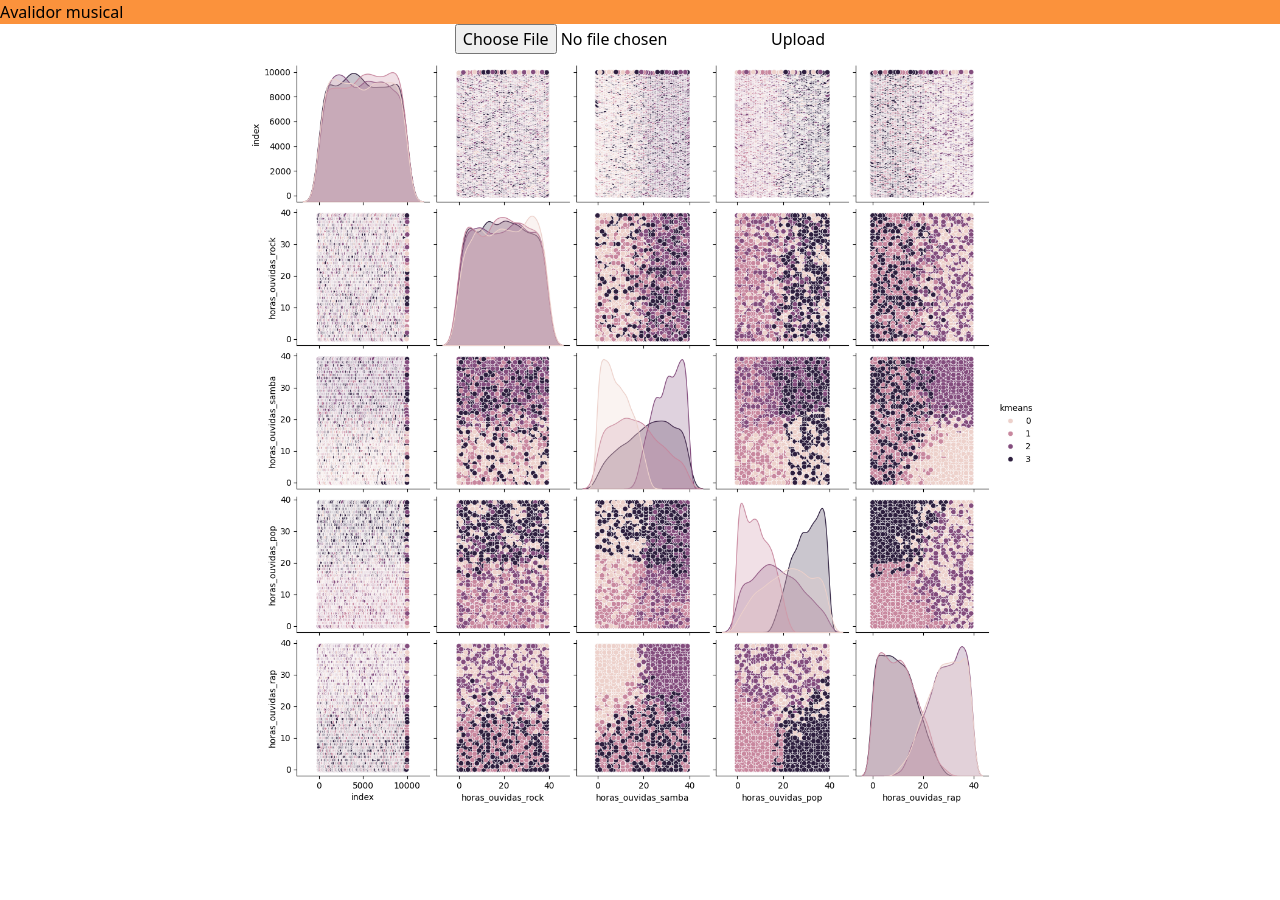
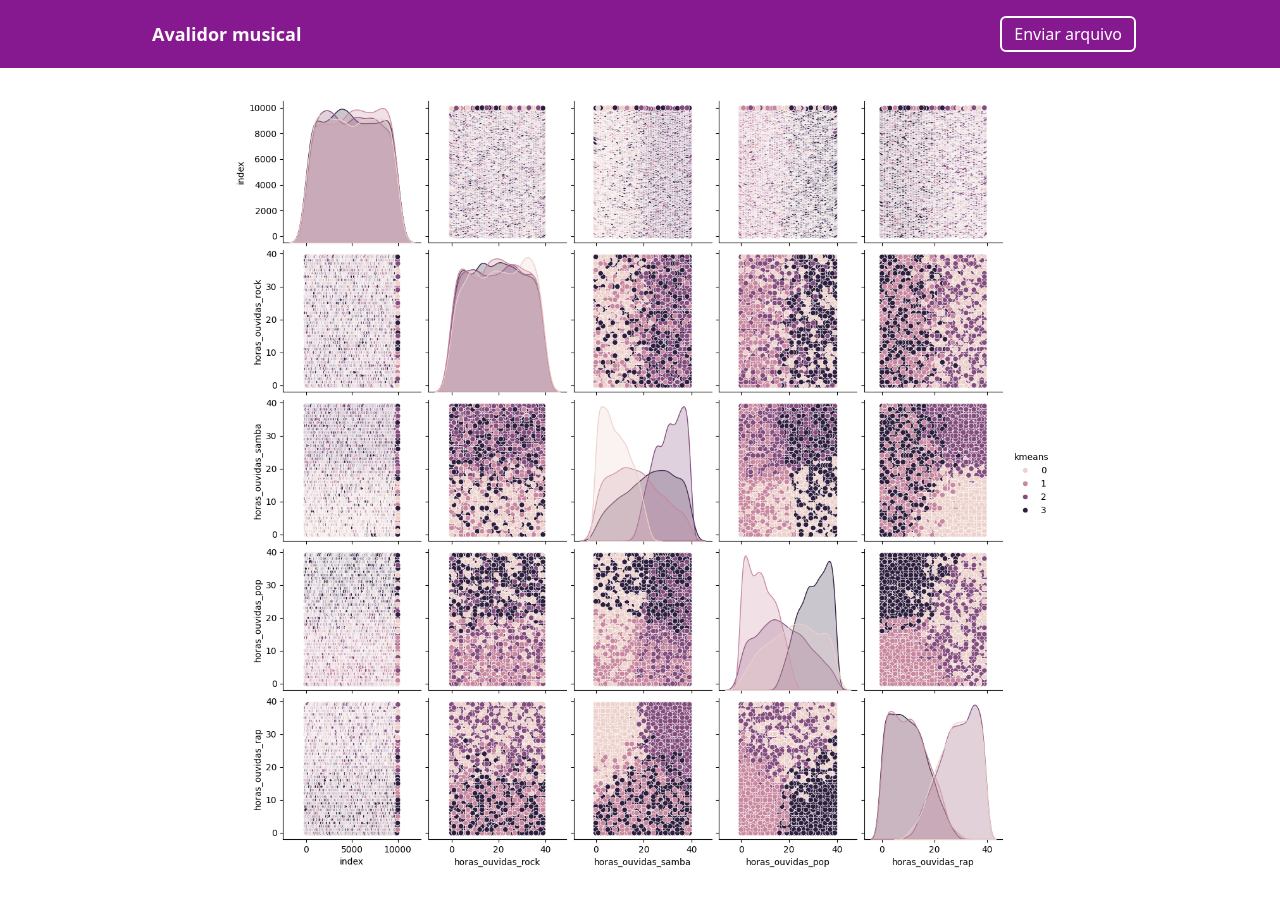
Before and after one commit to PyMarcus/music_appraiser, a Flask app: page / in a window 1280 px wide. Before the commit the page ends 803 px from the top, so only its background shows below. Run offline with Flask 3, Linux system fonts and the light colour scheme; some libraries are stand-ins or nearby versions.

Commit message:
feat: upload file with js and create base layout

```diff
--- a/app.py
+++ b/app.py
@@ -1,6 +1,6 @@
 import os
 
-from flask import Flask, render_template, request
+from flask import Flask, render_template, request, jsonify
 from werkzeug.utils import secure_filename
 
 from src import run
@@ -19,12 +19,12 @@ def index() -> str:
 @app.route("/upload", methods=["POST"])
 def upload() -> str:
     if 'file' not in request.files:
-        return "No file part"
+        return jsonify({'error': 'No file part'}), 400
 
     file = request.files['file']
 
     if file.filename == '':
-        return "No selected file"
+        return jsonify({'error': 'No selected file'}), 400
 
     if file and allowed_file(file.filename):
         filename = secure_filename(file.filename)
@@ -32,7 +32,7 @@ def upload() -> str:
         file.save(file_path)
         run(file_path)
         return kmeans_template()
-    return "Invalid file format"
+    return jsonify({'error': 'Invalid file format'}), 400
 
 
 def kmeans_template() -> str:
--- a/static/css/styles.css
+++ b/static/css/styles.css
@@ -544,45 +544,280 @@ video {
   --tw-backdrop-sepia:  ;
 }
 
+.sr-only {
+  position: absolute;
+  width: 1px;
+  height: 1px;
+  padding: 0;
+  margin: -1px;
+  overflow: hidden;
+  clip: rect(0, 0, 0, 0);
+  white-space: nowrap;
+  border-width: 0;
+}
+
 .static {
   position: static;
+}
+
+.mx-auto {
+  margin-left: auto;
+  margin-right: auto;
 }
 
 .flex {
   display: flex;
 }
 
+.inline-flex {
+  display: inline-flex;
+}
+
+.grid {
+  display: grid;
+}
+
+.hidden {
+  display: none;
+}
+
+.h-12 {
+  height: 3rem;
+}
+
+.h-\[52rem\] {
+  height: 52rem;
+}
+
 .h-screen {
   height: 100vh;
+}
+
+.h-32 {
+  height: 8rem;
+}
+
+.w-12 {
+  width: 3rem;
+}
+
+.w-\[52rem\] {
+  width: 52rem;
+}
+
+.w-full {
+  width: 100%;
 }
 
 .w-screen {
   width: 100vw;
 }
 
+.w-32 {
+  width: 8rem;
+}
+
+.max-w-5xl {
+  max-width: 64rem;
+}
+
+.flex-1 {
+  flex: 1 1 0%;
+}
+
+@keyframes spin {
+  to {
+    transform: rotate(360deg);
+  }
+}
+
+.animate-spin {
+  animation: spin 1s linear infinite;
+}
+
+.cursor-pointer {
+  cursor: pointer;
+}
+
 .flex-col {
   flex-direction: column;
+}
+
+.flex-wrap {
+  flex-wrap: wrap;
+}
+
+.place-items-center {
+  place-items: center;
+}
+
+.items-center {
+  align-items: center;
 }
 
 .justify-between {
   justify-content: space-between;
 }
 
-.bg-orange-400 {
-  --tw-bg-opacity: 1;
-  background-color: rgb(251 146 60 / var(--tw-bg-opacity));
+.gap-2 {
+  gap: 0.5rem;
 }
 
-.bg-red-300 {
-  --tw-bg-opacity: 1;
-  background-color: rgb(252 165 165 / var(--tw-bg-opacity));
+.gap-4 {
+  gap: 1rem;
 }
 
-.bg-blue-300 {
+.rounded-full {
+  border-radius: 9999px;
+}
+
+.rounded-md {
+  border-radius: 0.375rem;
+}
+
+.border-4 {
+  border-width: 4px;
+}
+
+.border-2 {
+  border-width: 2px;
+}
+
+.border-neutral-300 {
+  --tw-border-opacity: 1;
+  border-color: rgb(212 212 212 / var(--tw-border-opacity));
+}
+
+.border-white {
+  --tw-border-opacity: 1;
+  border-color: rgb(255 255 255 / var(--tw-border-opacity));
+}
+
+.border-t-fuchsia-600 {
+  --tw-border-opacity: 1;
+  border-top-color: rgb(192 38 211 / var(--tw-border-opacity));
+}
+
+.bg-fuchsia-800 {
   --tw-bg-opacity: 1;
-  background-color: rgb(147 197 253 / var(--tw-bg-opacity));
+  background-color: rgb(134 25 143 / var(--tw-bg-opacity));
+}
+
+.object-contain {
+  -o-object-fit: contain;
+     object-fit: contain;
 }
 
 .p-4 {
   padding: 1rem;
 }
+
+.p-2 {
+  padding: 0.5rem;
+}
+
+.px-2 {
+  padding-left: 0.5rem;
+  padding-right: 0.5rem;
+}
+
+.py-1 {
+  padding-top: 0.25rem;
+  padding-bottom: 0.25rem;
+}
+
+.px-3 {
+  padding-left: 0.75rem;
+  padding-right: 0.75rem;
+}
+
+.text-lg {
+  font-size: 1.125rem;
+  line-height: 1.75rem;
+}
+
+.text-xl {
+  font-size: 1.25rem;
+  line-height: 1.75rem;
+}
+
+.font-bold {
+  font-weight: 700;
+}
+
+.font-semibold {
+  font-weight: 600;
+}
+
+.font-medium {
+  font-weight: 500;
+}
+
+.leading-none {
+  line-height: 1;
+}
+
+.text-neutral-50 {
+  --tw-text-opacity: 1;
+  color: rgb(250 250 250 / var(--tw-text-opacity));
+}
+
+.text-white {
+  --tw-text-opacity: 1;
+  color: rgb(255 255 255 / var(--tw-text-opacity));
+}
+
+.transition-colors {
+  transition-property: color, background-color, border-color, text-decoration-color, fill, stroke;
+  transition-timing-function: cubic-bezier(0.4, 0, 0.2, 1);
+  transition-duration: 150ms;
+}
+
+.duration-300 {
+  transition-duration: 300ms;
+}
+
+.ease-in-out {
+  transition-timing-function: cubic-bezier(0.4, 0, 0.2, 1);
+}
+
+.hover\:bg-white:hover {
+  --tw-bg-opacity: 1;
+  background-color: rgb(255 255 255 / var(--tw-bg-opacity));
+}
+
+.hover\:bg-white\/80:hover {
+  background-color: rgb(255 255 255 / 0.8);
+}
+
+.hover\:text-fuchsia-800:hover {
+  --tw-text-opacity: 1;
+  color: rgb(134 25 143 / var(--tw-text-opacity));
+}
+
+@media (min-width: 768px) {
+  .md\:not-sr-only {
+    position: static;
+    width: auto;
+    height: auto;
+    padding: 0;
+    margin: 0;
+    overflow: visible;
+    clip: auto;
+    white-space: normal;
+  }
+
+  .md\:hidden {
+    display: none;
+  }
+}
+
+@media (min-width: 1024px) {
+  .lg\:h-\[52rem\] {
+    height: 52rem;
+  }
+
+  .lg\:w-\[52rem\] {
+    width: 52rem;
+  }
+}
--- a/static/js/main.js
+++ b/static/js/main.js
@@ -0,0 +1,52 @@
+const toggleElementDisplay = (elementId, display) => {
+  const element = document.querySelector(`#${elementId}`);
+  display
+    ? element.classList.add("hidden")
+    : element.classList.remove("hidden");
+};
+
+const displayLoadingSpinner = (display) =>
+  toggleElementDisplay("loading-spinner", display);
+
+const displayResultImage = (display) =>
+  toggleElementDisplay("result-image", display);
+
+const uploadImage = async (formData) => {
+  try {
+    const result = await fetch("/upload", { method: "POST", body: formData });
+    if (result.ok) displayResultImage(true);
+  } catch (error) {
+    console.error("Error uploading file:", error);
+  } finally {
+    displayLoadingSpinner(false);
+  }
+};
+
+const processFile = (file) => {
+  const reader = new FileReader();
+  reader.onload = (e) => {
+    const formData = new FormData();
+    formData.append(
+      "file",
+      new Blob([e.target.result], { type: "application/octet-stream" }),
+      file.name
+    );
+
+    uploadImage(formData);
+  };
+  reader.readAsArrayBuffer(file);
+};
+
+const inputElement = document.querySelector("#upload-input");
+inputElement.addEventListener("change", (event) => {
+  const file = event.target.files[0];
+
+  if (!file || file.type !== "text/csv") {
+    return alert("Arquivo inválido. Por favor, selecione um arquivo CSV");
+  }
+
+  displayResultImage(false);
+  displayLoadingSpinner(true);
+
+  processFile(file);
+});
--- a/templates/kmeans.html
+++ b/templates/kmeans.html
@@ -2,35 +2,55 @@
 <html lang="pt-BR">
   <head>
     <meta charset="UTF-8" />
+    <meta http-equiv="X-UA-Compatible" content="IE=edge" />
+    <meta name="viewport" content="width=device-width, initial-scale=1.0" />
     <title>Avaliador musical</title>
     <link
       href="{{url_for('static',filename='css/styles.css')}}"
       rel="stylesheet"
     />
+    <script src="https://unpkg.com/@phosphor-icons/web"></script>
   </head>
   <body>
-    <main class="w-screen h-screen flex flex-col justify-between">
-      <header>
-        <h1 class="bg-orange-400">Avalidor musical</h1>
+    <main class="w-screen h-screen flex flex-col justify-between items-center">
+      <header class="w-full bg-fuchsia-800">
+        <div
+          class="max-w-5xl mx-auto p-4 flex items-center justify-between gap-4"
+        >
+          <h1 class="text-lg text-neutral-50 font-bold flex gap-2 items-center">
+            <span class="leading-none text-xl">
+              <i class="ph-bold ph-music-notes-simple"></i>
+            </span>
+            <span>Avalidor musical</span>
+          </h1>
+
+          <label
+            class="cursor-pointer text-white font-medium rounded-md border-2 border-white px-3 py-1 hover:bg-white/80 hover:text-fuchsia-800 transition-colors duration-300 ease-in-out flex gap-2 items-center"
+          >
+            <span class="sr-only md:not-sr-only">Enviar arquivo</span>
+            <span class="md:hidden leading-none text-xl">
+              <i class="ph-bold ph-file-arrow-up"></i>
+            </span>
+            <input type="file" id="upload-input" class="sr-only" />
+          </label>
+        </div>
       </header>
 
-      <div style="display: flex; flex-direction: column; align-items: center">
-        <form
-          id="upload-form"
-          action="/upload"
-          method="post"
-          enctype="multipart/form-data"
+      <div class="flex-1 grid place-items-center">
+        <img
+          id="result-image"
+          src="{{ url_for('static', filename='img/result.png') }}"
+          class="lg:w-[52rem] lg:h-[52rem] object-contain"
+        />
+        <div
+          id="loading-spinner"
+          class="h-12 w-12 rounded-full border-4 border-neutral-300 border-t-fuchsia-600 animate-spin hidden"
         >
-          <input type="file" name="file" />
-          <input type="submit" value="Upload" />
-        </form>
-        <img
-          src="{{ url_for('static', filename='img/result.png') }}"
-          width="800px"
-          height="800px"
-        />
+          <span class="sr-only">Carregando...</span>
+        </div>
       </div>
-      <script src="{{url_for('static',filename='js/main.js')}}"></script>
     </main>
+
+    <script src="{{url_for('static',filename='js/main.js')}}"></script>
   </body>
 </html>
```
